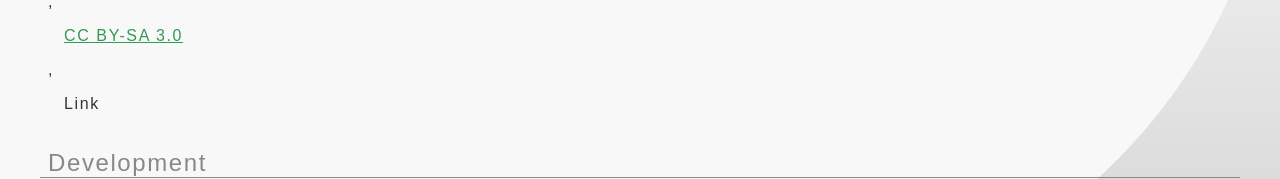
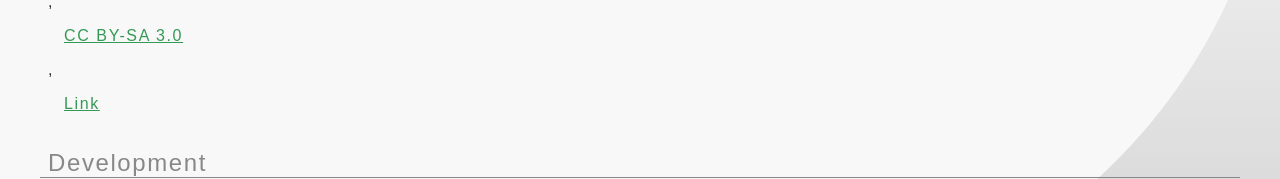
Before and after one commit to mastro-elfo/chess-notebook, a React (Create React App) app: page /chess-notebook/info in a window 1280 px wide. Shown: the part 585-764 px from the top of the page. Built offline with nearby package versions, Linux system fonts and the light colour scheme.

Commit message:
Add className "external"

```diff
--- a/src/info.jsx
+++ b/src/info.jsx
@@ -51,7 +51,7 @@ OTHER DEALINGS IN THE SOFTWARE.
 						<ul className="list">
 							<li>
 								<h3>Chess pieces</h3>
-								<p>By jurgenwesterhof (adapted from work of Cburnett) - <a className="external free" href="http://commons.wikimedia.org/wiki/Template:SVG_chess_pieces">http://commons.wikimedia.org/wiki/Template:SVG_chess_pieces</a>, <a className="external" href="https://creativecommons.org/licenses/by-sa/3.0" title="Creative Commons Attribution-Share Alike 3.0">CC BY-SA 3.0</a>, <a href="https://commons.wikimedia.org/w/index.php?curid=35634436">Link</a></p>
+								<p>By jurgenwesterhof (adapted from work of Cburnett) - <a className="external free" href="http://commons.wikimedia.org/wiki/Template:SVG_chess_pieces">http://commons.wikimedia.org/wiki/Template:SVG_chess_pieces</a>, <a className="external" href="https://creativecommons.org/licenses/by-sa/3.0" title="Creative Commons Attribution-Share Alike 3.0">CC BY-SA 3.0</a>, <a className="external"  href="https://commons.wikimedia.org/w/index.php?curid=35634436">Link</a></p>
 							</li>
 						</ul>
 
```
